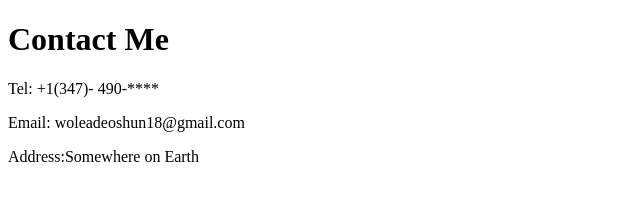
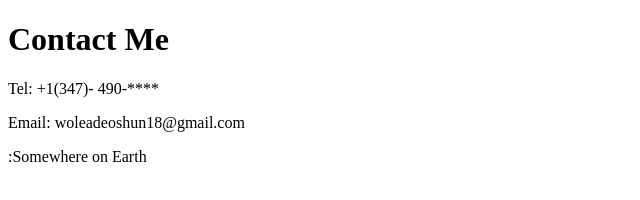
Before and after one commit to woleadeoshun10/capstone-resume-project, a plain HTML site: page contact.html in a window 1280 px wide. Shown: the full height of the page, 0-640 px from the left. Drawn offline with Linux system fonts and the light colour scheme.

Commit message:
Update contact.html

```diff
--- a/contact.html
+++ b/contact.html
@@ -9,6 +9,6 @@
   <h1>Contact Me</h1>
   <p>Tel: +1(347)- 490-****</p>
   <p>Email: woleadeoshun18@gmail.com</p>
-  <p>Address:Somewhere on Earth</p>
+  <p>:Somewhere on Earth</p>
 </body>
 </html>
```
